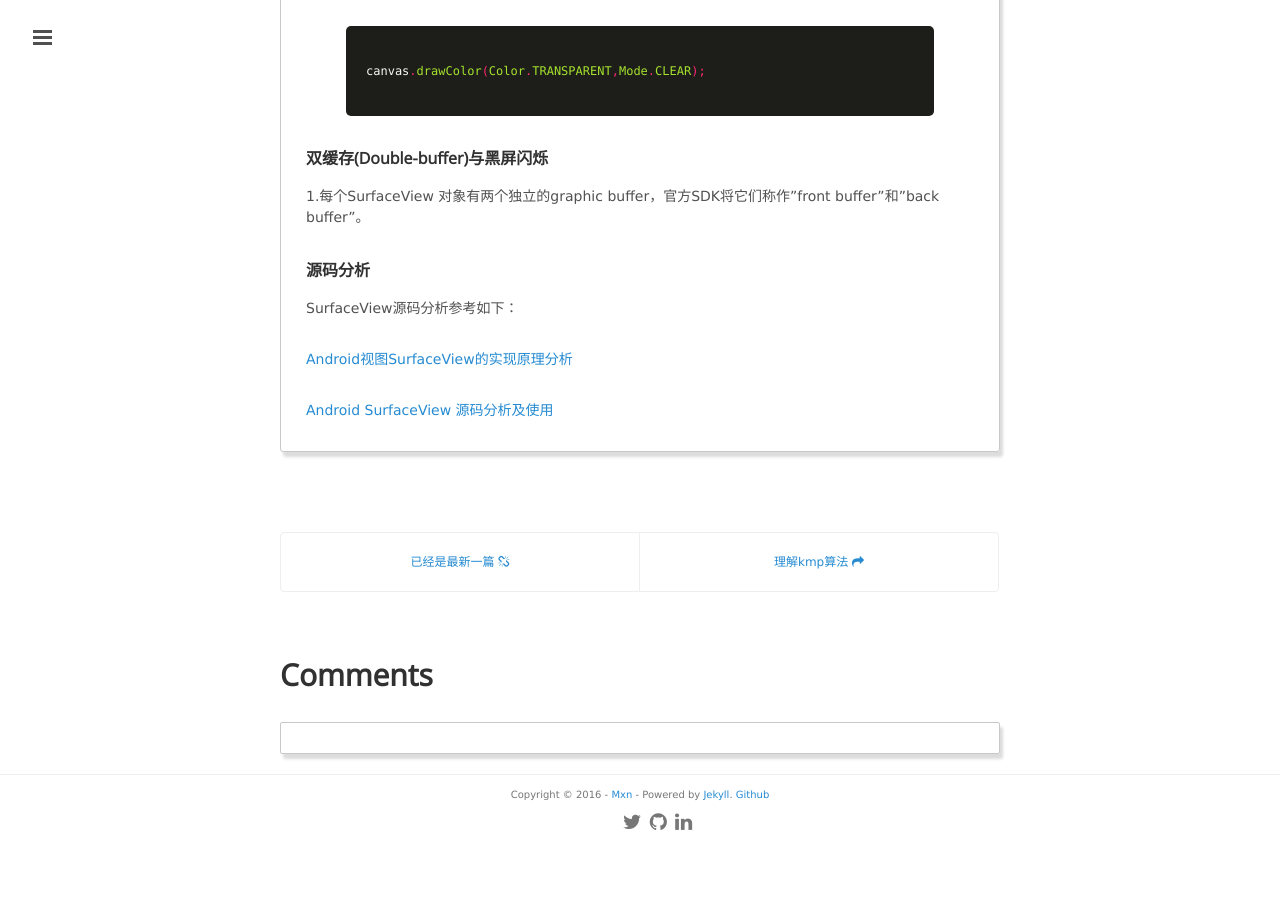
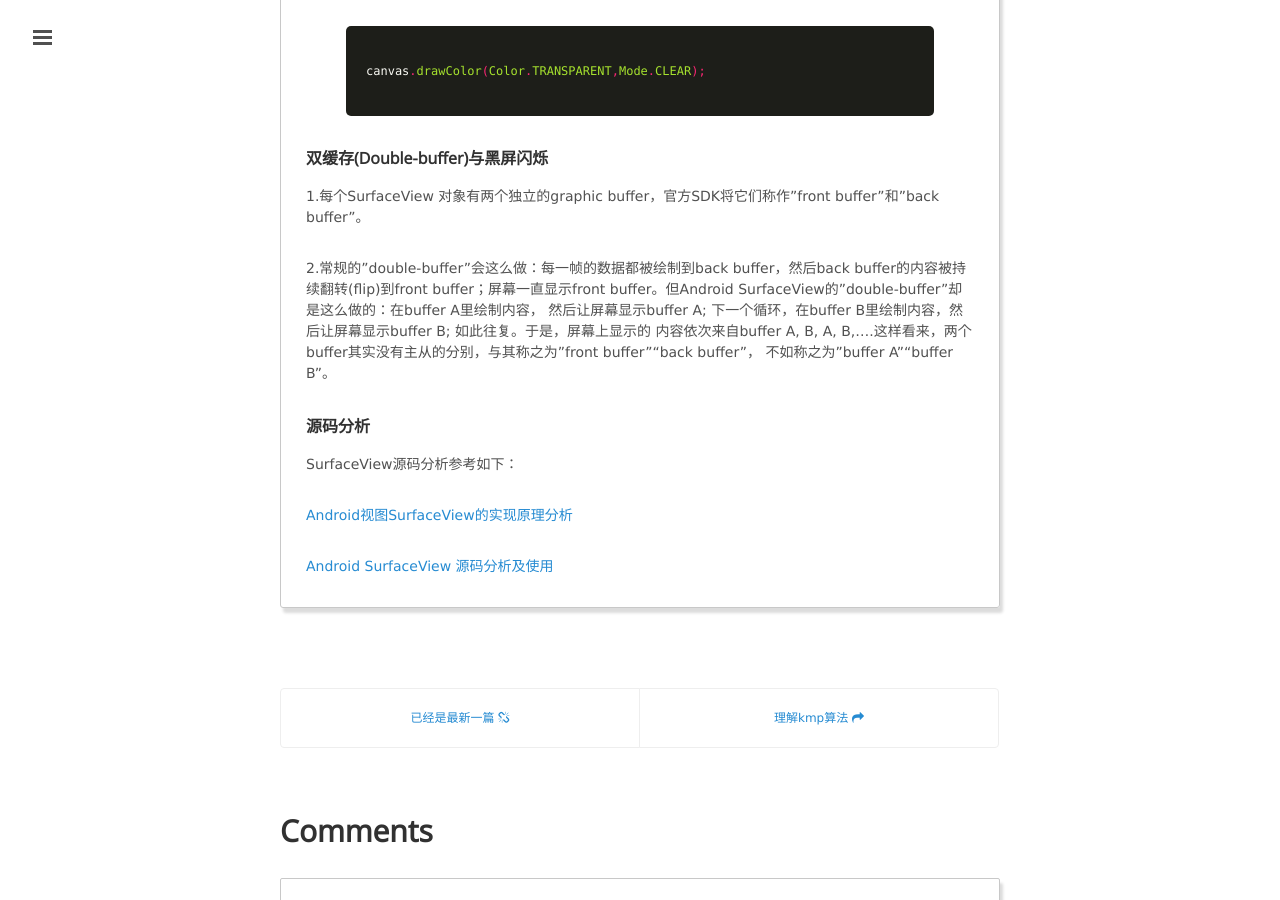
Before and after one commit to mxn21/mxn21.github.io, a Jekyll site: the page built from _posts/2016-3-17-SurfaceView浅析.md, in a window 1280 px wide and 900 px high, scrolled down 6971 px. Built offline with Jekyll 4.4.1, drawn with Linux system fonts in a browser that asks for light colours; Markdown is read by kramdown in place of the engine named in the settings; comment, search, counter and statistics services are not loaded; before the commit the page ends 7818 px from its top, so only the background shows below that.

Commit message:
23432423

```diff
--- a/_posts/2016-3-17-SurfaceView浅析.md
+++ b/_posts/2016-3-17-SurfaceView浅析.md
@@ -296,6 +296,13 @@
 
 1.每个SurfaceView 对象有两个独立的graphic buffer，官方SDK将它们称作"front buffer"和"back buffer"。
 
+2.常规的"double-buffer"会这么做：每一帧的数据都被绘制到back buffer，然后back buffer的内容被持续翻转(flip)到front
+buffer；屏幕一直显示front buffer。但Android SurfaceView的"double-buffer"却是这么做的：在buffer A里绘制内容，
+然后让屏幕显示buffer A; 下一个循环，在buffer B里绘制内容，然后让屏幕显示buffer B; 如此往复。于是，屏幕上显示的
+内容依次来自buffer A, B, A, B,....这样看来，两个buffer其实没有主从的分别，与其称之为"front buffer""back buffer"，
+不如称之为"buffer A""buffer B"。
+
+
 
 
 
```
